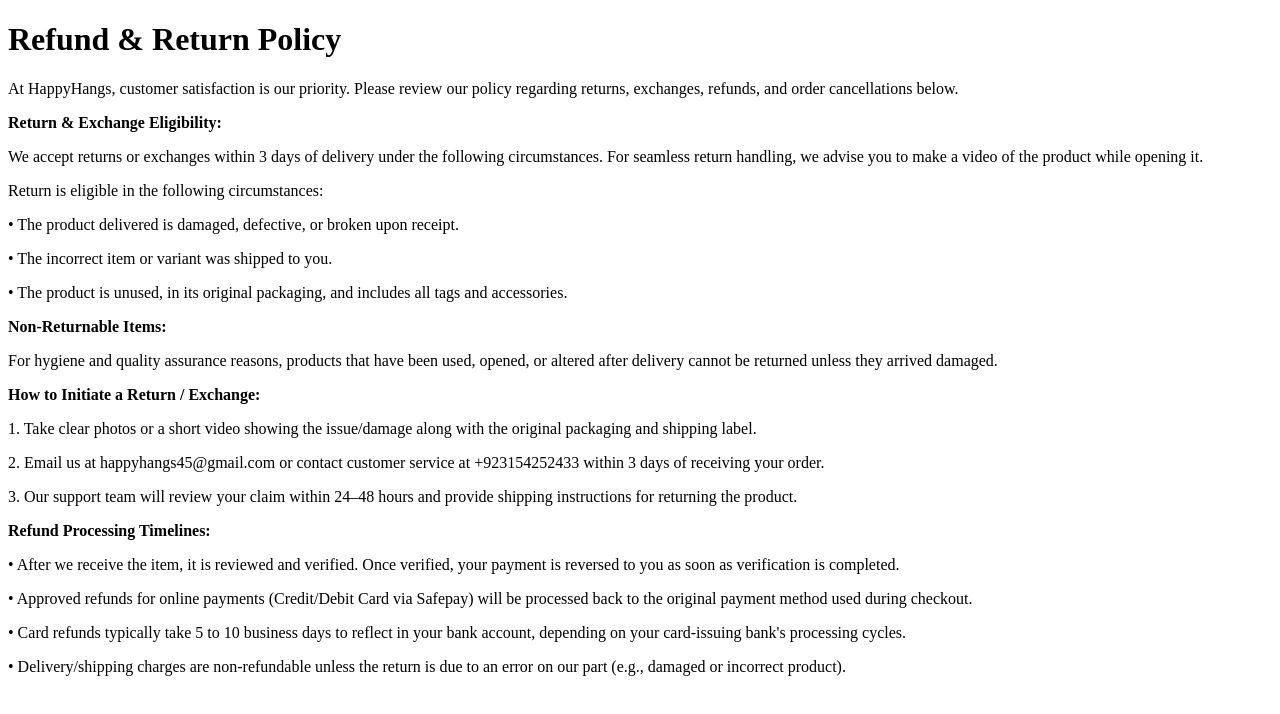
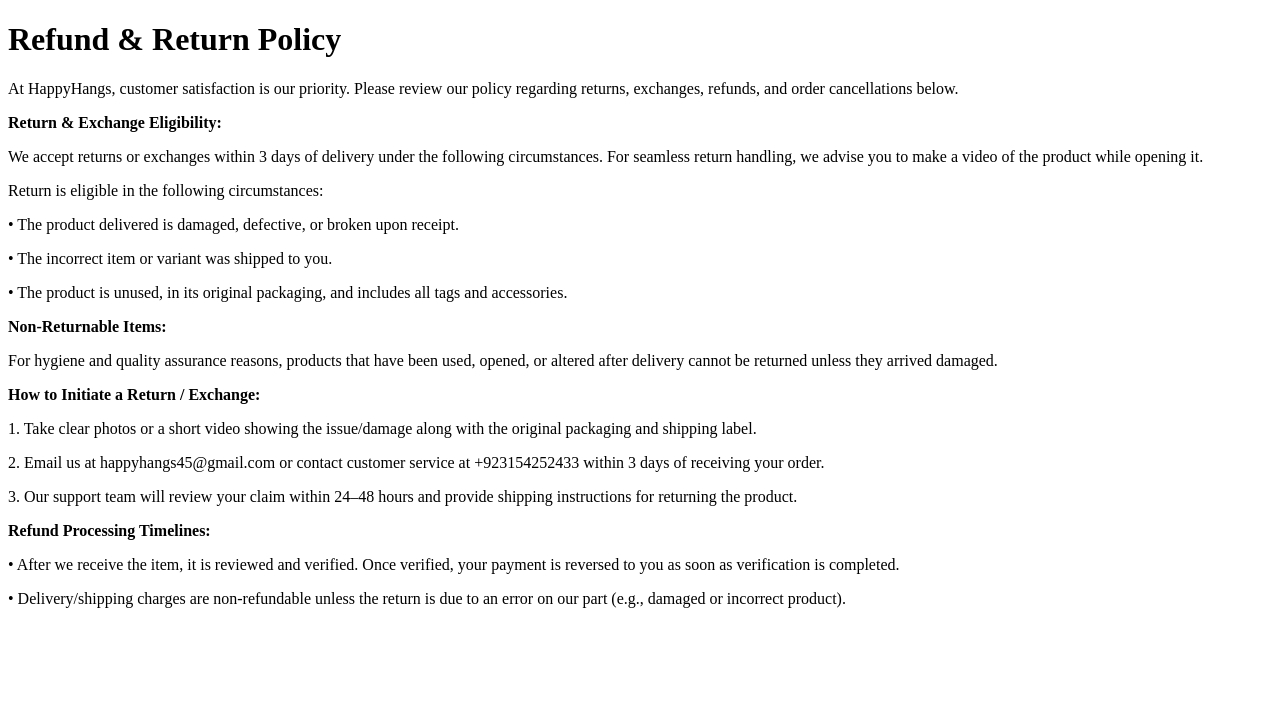
Before and after one commit to happy-pixel88/happyhangs-fullstack, a Next.js app: page /RefundPolicyPage in a window 1280 px wide. Shown: the top 714 px of the page. Built offline with nearby package versions, Linux system fonts and the light colour scheme.

Commit message:
Added New Aids changes

```diff
--- a/src/pages/RefundPolicyPage.jsx
+++ b/src/pages/RefundPolicyPage.jsx
@@ -26,8 +26,6 @@
 
 <p><strong>Refund Processing Timelines:</strong></p>
 <p>• After we receive the item, it is reviewed and verified. Once verified, your payment is reversed to you as soon as verification is completed.</p>
-<p>• Approved refunds for online payments (Credit/Debit Card via Safepay) will be processed back to the original payment method used during checkout.</p>
-<p>• Card refunds typically take 5 to 10 business days to reflect in your bank account, depending on your card-issuing bank's processing cycles.</p>
 <p>• Delivery/shipping charges are non-refundable unless the return is due to an error on our part (e.g., damaged or incorrect product).</p>
       </div>
     </div>
```
